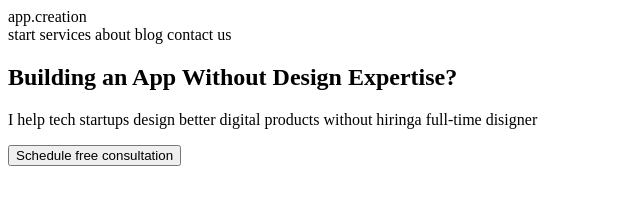
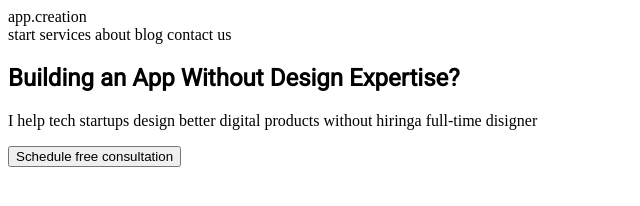
Before and after one commit to WebHeroSchool/OshaHero, a plain HTML site: page index.html in a window 1280 px wide. Shown: the whole page, without its empty margins (0-640 px from the left). Drawn offline with Linux system fonts and the light colour scheme.

Commit message:
Подключила к сайту шрифт Roboto и файл со стилями и css-правило, которое применяет нужный шрифт к тексту

```diff
--- a/index.html
+++ b/index.html
@@ -4,8 +4,9 @@
     <meta charset="utf-8">
     <title>app.creation</title>
     <link rel="stylesheet" href="styles.css">
+    <link href="https://fonts.googleapis.com/css2?family=Roboto:ital,wght@0,400;1,500&display=swap" rel="stylesheet">
   </head>
-  <body>
+    <body>
     <header>
       <div>app.creation</div>
       <nav>
@@ -18,7 +19,7 @@
      </header>
     <section>
        <main>
-         <h1>Building an App Without Design Expertise?</h1>
+         <h1 class="title">Building an App Without Design Expertise?</h1>
          <p>I help tech startups design better digital products without hiringa full-time disigner</p>
          <button>Schedule free consultation</button>
        </main>
--- a/styles.css
+++ b/styles.css
@@ -0,0 +1 @@
+.title {font-family: Roboto;}
```
